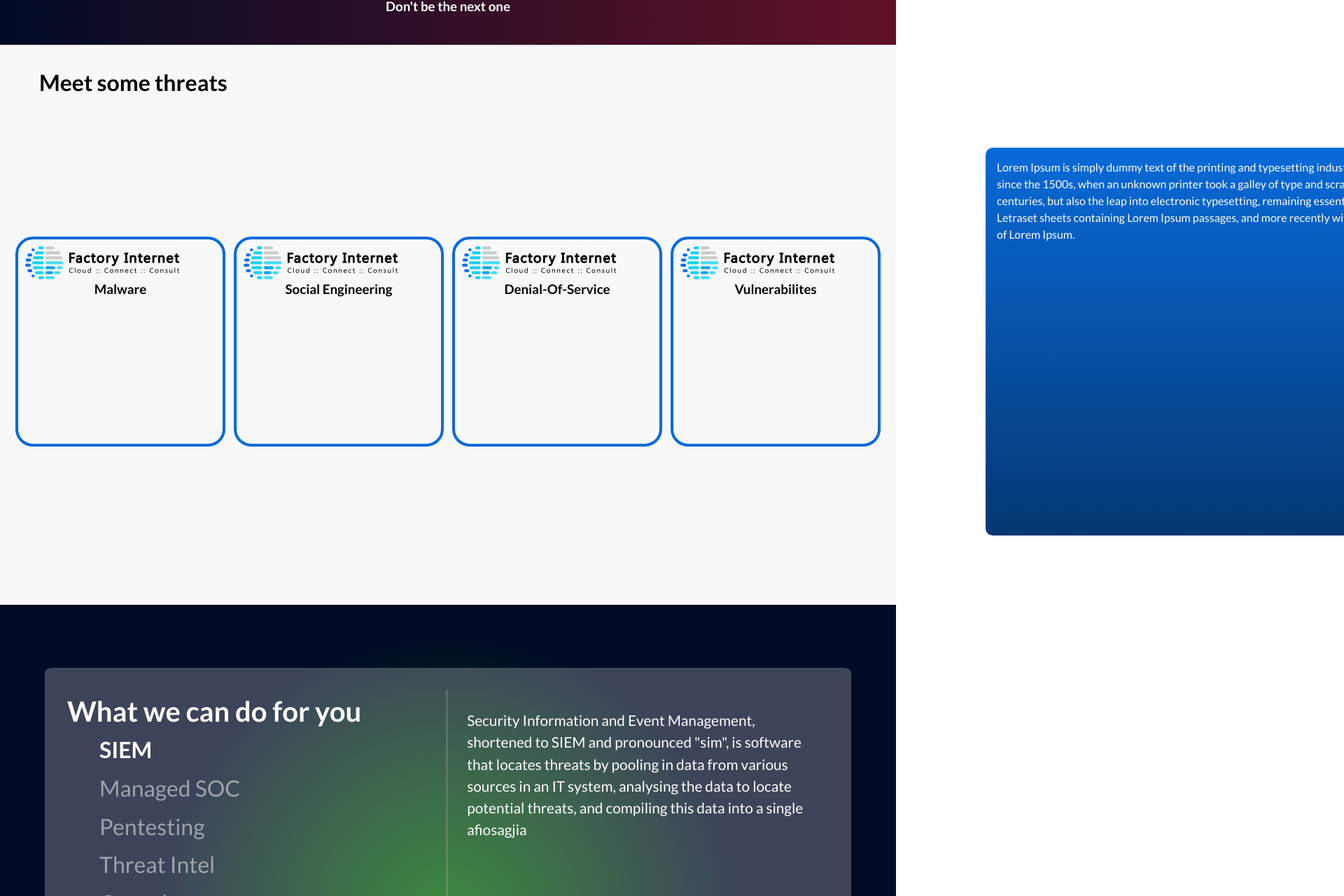
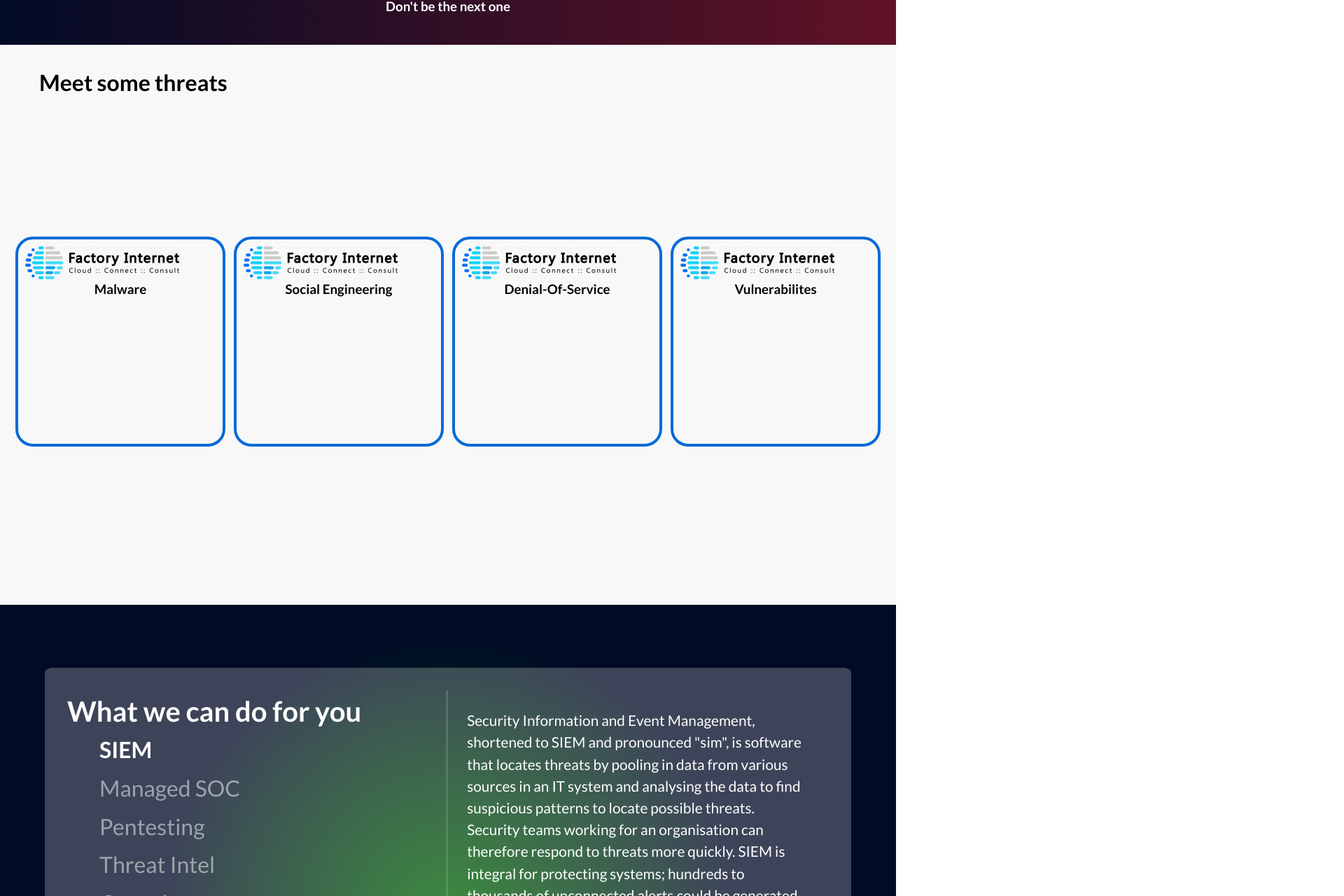
Before and after one commit to KennethOnGitHub/FactoryInternetWebsite2, a SvelteKit app: page / in a window 1280 px wide. Shown: the part 716-1996 px from the top of the page at 70% size, 1920 px wide, since content can reach past the window. Built offline with nearby package versions, Linux system fonts and the light colour scheme.

Commit message:
implemented some stuff with the carousel and also started filling in the information

```diff
--- a/src/routes/+page.svelte
+++ b/src/routes/+page.svelte
@@ -32,7 +32,15 @@
     </WhatWeDo>
 
     <footer>
-        <p>Made by Kenneth Knight</p>
+        <h2>
+            Contact Us
+        </h2>
+        <p>High Weald House, Bexhill-On-Sea, East Sussex, TN39 5ES </p>
+        <a href="mailto:sales@factoryinternet.co.uk">sales@factoryinternet.co.uk</a>
+        <p>(+44)1424 540175</p>
+        <a href = 'www.factoryinternet.co.uk'>www.factoryinternet.co.uk</a>
+
+        <p>Webpage made by Kenneth Knight</p>
 
     </footer>
 </body>
@@ -43,10 +51,10 @@
 
         display: grid;
         grid-template-columns: 1fr;
-        /* overflow-x: hidden; */
+        overflow-x: hidden;
     }
 
-    footer p {
-        color: black;
+    footer{
+        background-color: darkgrey;
     }
 </style>
--- a/src/routes/Carousel.svelte
+++ b/src/routes/Carousel.svelte
@@ -1,85 +1,76 @@
 <script>
-    import Slide from './Slide.svelte';
+    import rightArrow from '$lib/assets/right-arrow.svg';
 
-    import malwareImg from '$lib/assets/Factory-Internet-Logo-2019-220x47.webp'
-    import socialEngineeringImg from '$lib/assets/Factory-Internet-Logo-2019-220x47.webp'
-    import denialOfServiceImg from '$lib/assets/Factory-Internet-Logo-2019-220x47.webp'
-    import vulnerabilitiesImg from '$lib/assets/Factory-Internet-Logo-2019-220x47.webp'
+    export let CarouselSlides= [
+        {title: "Virus", content: ""},
+        {title: "Keylogger", content: ""},
+        {title: "Worm", content: ""},
+        {title: "Trojan", content: ""},
+        {title: "Spyware", content: ""},
+        {title: "Ransomware", content: ""},
+    ];
 
-    const malware = {title: "Malware", src: malwareImg, text:'Lorem isupm GANNNNNG 1 The industrial revolution and its consequences were realllll interesting guys'}
-    const socialEngineering = {title: "Social Engineering", src: socialEngineeringImg, text:'Lorem isupm GANNNNNG 2'}
-    const denialOfService = {title: "Denial-Of-Service", src: denialOfServiceImg, text:'Lorem isupm GANNNNNG 3'}
-    const vulnerabilities = {title: "Vulnerabilites", src: vulnerabilitiesImg, text:'Lorem isupm GANNNNNG 4'}
-
-    const Slides = [malware, socialEngineering, denialOfService, vulnerabilities]
-
-    let state = "nav-mode";
-    console.log("test");
-
+    let position = 0;
+    const displayedSlides = 4;
 </script>
 
-<div class = {state + " container"}>
-    <nav>
-        {#each Slides as slide}
-        <button on:click={() => state = slide.title + "-mode"}>
-            <Slide {...slide}/>
-        </button>
-    {/each}
-    </nav>
+<div class= 'carousel'>
+    <button on:click={() => {if (position > 0) {position -= 1}}}>
+        <img class = 'left' src = {rightArrow} alt = 'Left'>
+    </button>
 
-    <div class = 'wrapper'>
-        <div class = 'content'>
-            <p>
-                Lorem Ipsum is simply dummy text of the printing and typesetting industry. Lorem Ipsum has been the industry's standard dummy text ever since the 1500s, when an unknown printer took a galley of type and scrambled
-                it to make a type specimen book. It has survived not only five centuries, but also the leap into electronic typesetting, remaining essentially unchanged. It was popularised in the 1960s with the release of
-                Letraset sheets containing Lorem Ipsum passages, and more recently with desktop publishing software like Aldus PageMaker including versions of Lorem Ipsum.
-            </p>
-        </div>
+    <div class = 'slide-container'>
+        {#each CarouselSlides.slice(position, position + displayedSlides) as slide}
+            <div class = 'slide'>
+                <h3>{slide.title}</h3>
+                <p>{slide.content}</p>
+            </div>
+        {/each}
     </div>
 
+    <button on:click={() => {if (position < CarouselSlides.length - displayedSlides) {position += 1}}}>
+        <img src = {rightArrow} alt = 'Right'>
+    </button>
 </div>
 
 <style>
-    .container {
-        display: grid;
-        grid-template-columns: 1fr 1fr;
-        width: 200vw;
-        height: 100%;
-        /* not sure why height 100% works tbh, no time to figure it out tho */
-
-        position: relative;
-        left: -100%;
+    .carousel {
+        display: flex;
+        justify-content: space-between;
+        align-items: center;
+        height: 80%;
     }
 
-    nav {
-        flex-grow: 1;
 
-        display: flex;
-        align-items: center;
-        justify-content: center;
+    .slide-container {
+        display: grid;
+
+        grid-template-columns: repeat(4, 1fr);
+        grid-gap: 1em;
+
+        height: 100%;
+        width: 80%;
+    }
+
+    .slide {
+        height: 100%;
+        border-radius: 5px;
+        padding: 1em;
+        border: solid white 2px;
+        background-color: #ffffff30;
     }
 
     button {
-        background: transparent;
+        height: 40px;
+        width: 40px;
+        background-color: transparent;
         border: none;
         cursor: pointer;
     }
 
-    .wrapper {
-        display: flex;
-        justify-content: center;
-        align-items: center;
+    .left {
+        transform: rotate(180deg);
     }
 
-    .content {
-        background-image: linear-gradient(to bottom, #086AD8, #043872);
-        width: 80%;
-        height: 80%;
-        border-radius: 10px;
-        padding: 1em;
-    }
 
-    .nav-mode {
-        left:0;
-    }
 </style>
--- a/src/routes/ServicesBox.svelte
+++ b/src/routes/ServicesBox.svelte
@@ -1,17 +1,18 @@
 <script>
     const services = [
-        {name: "SIEM", mode:"active", content: `Security Information and Event Management, shortened to SIEM and pronounced "sim", is software that locates threats by pooling in data from various sources in an IT system, analysing
-        the data to locate potential threats, and compiling this data into a single afiosagjia `},
+        {name: "SIEM", mode:"active", content: `Security Information and Event Management, shortened to SIEM and pronounced "sim", is software that locates threats by pooling in data from various sources in an IT system and
+        analysing the data to find suspicious patterns to locate possible threats. Security teams working for an organisation can therefore respond to threats more quickly. SIEM is integral for protecting systems; hundreds to thousands of
+        unconnected alerts could be generated from isolated tools, making it difficult for security teams to locate and fight the real threats.`},
 
-        {name: "Managed SOC", mode:"inactive", content: `SOC - Lorem Ipsum is simply dummy text of the printing and typesetting industry. Lorem Ipsum has been the industry's standard dummy text ever since the 1500s,
-        when an unknown printer took a galley of type and scrambled it to make a type specimen book. It has survived not only five centuries, but also the leap into electronic typesetting,
-        remaining essentially unchanged. It was popularised in the 1960s with the release of Letraset sheets containing Lorem Ipsum passages, and more recently with desktop publishing software
-        like Aldus PageMaker including versions of Lorem Ipsum`},
+        {name: "Managed SOC", mode:"inactive", content: `A Security Operations Center is a team of cybersecurity professionals that continuously monitors and manages the security of an organisations IT systems. A SOC works non-stop
+        to detect and prevent threats before they cause harm, investigate suspicious activity, and respond to incidents if they do happen. After any incidents, a SOC team works to patch vulnerabilities in a system and restore it
+        to operational condition. \n
+        Using an external Managed SOC compared to an in-house SOC allows your organisation to focus on its primary goals, leaving the burden of managing security to the experts.`},
+        // no clue why the newline doesn't work, no time to figure it out
 
-        {name: "Pentesting", mode:"inactive", content: `PEN - Lorem Ipsum is simply dummy text of the printing and typesetting industry. Lorem Ipsum has been the industry's standard dummy text ever since the 1500s,
-        when an unknown printer took a galley of type and scrambled it to make a type specimen book. It has survived not only five centuries, but also the leap into electronic typesetting,
-        remaining essentially unchanged. It was popularised in the 1960s with the release of Letraset sheets containing Lorem Ipsum passages, and more recently with desktop publishing software
-        like Aldus PageMaker including versions of Lorem Ipsum`},
+        {name: "Pentesting", mode:"inactive", content: `Penetration testing is a method of identifying critical security flaws in a system by simulating a cyberattack on a system. By getting into the shoes of threat actors,
+        cybersecurity experts can find vulnerabilities before threat actors do. This could, for example, involve testing inputs of systems to find vulnerabilities to injection attacks or attempting to social engineer members of
+        your organisation to find 'human' vulnerabilities.`},
 
         {name: "Threat Intel", mode:"inactive", content: `Threat Intel - Lorem Ipsum is simply dummy text of the printing and typesetting industry. Lorem Ipsum has been the industry's standard dummy text ever since the 1500s,
         when an unknown printer took a galley of type and scrambled it to make a type specimen book. It has survived not only five centuries, but also the leap into electronic typesetting,
--- a/src/routes/Threats.svelte
+++ b/src/routes/Threats.svelte
@@ -1,14 +1,67 @@
 <script>
+    import Slide from './Slide.svelte';
+
+    import malwareImg from '$lib/assets/Factory-Internet-Logo-2019-220x47.webp'
+    import socialEngineeringImg from '$lib/assets/Factory-Internet-Logo-2019-220x47.webp'
+    import denialOfServiceImg from '$lib/assets/Factory-Internet-Logo-2019-220x47.webp'
+    import vulnerabilitiesImg from '$lib/assets/Factory-Internet-Logo-2019-220x47.webp'
     import Carousel from './Carousel.svelte';
+
+    const Topics = [
+        {slide: {title: "Malware", src: malwareImg, text:'Lorem isupm GANNNNNG 1 The industrial revolution and its consequences were realllll interesting guys'},
+        content: `Mal - The Crimean War was a very important war of the 19th century. It saw France under Napoleon III stand up to Russia's claims over churches in the Ottoman empire.
+        From this it grew into a larger conflict, where Britain, France, Sardinia-Piedmont and the Ottomans faced off against Russia. The coalition of the Western powers came out victorious, but what if this changed?
+        If Russia won the war, would they have taken the entire Balkans, paving the way for global domination?`},
+
+        {slide: {title: "Social Engineering", src: socialEngineeringImg, text:'Lorem isupm GANNNNNG 2'},
+        content: `Soc - The Crimean War was a very important war of the 19th century. It saw France under Napoleon III stand up to Russia's claims over churches in the Ottoman empire.
+        From this it grew into a larger conflict, where Britain, France, Sardinia-Piedmont and the Ottomans faced off against Russia. The coalition of the Western powers came out victorious, but what if this changed?
+        If Russia won the war, would they have taken the entire Balkans, paving the way for global domination?`},
+
+        {slide: {title: "Denial-Of-Service", src: denialOfServiceImg, text:'Lorem isupm GANNNNNG 3'},
+        content: `The Crimean War was a very important war of the 19th century. It saw France under Napoleon III stand up to Russia's claims over churches in the Ottoman empire.
+        From this it grew into a larger conflict, where Britain, France, Sardinia-Piedmont and the Ottomans faced off against Russia. The coalition of the Western powers came out victorious, but what if this changed?
+        If Russia won the war, would they have taken the entire Balkans, paving the way for global domination?`},
+
+        {slide: {title: "Vulnerabilites", src: vulnerabilitiesImg, text:'Lorem isupm GANNNNNG 4'},
+        content: `The Crimean War was a very important war of the 19th century. It saw France under Napoleon III stand up to Russia's claims over churches in the Ottoman empire.
+        From this it grew into a larger conflict, where Britain, France, Sardinia-Piedmont and the Ottomans faced off against Russia. The coalition of the Western powers came out victorious, but what if this changed?
+        If Russia won the war, would they have taken the entire Balkans, paving the way for global domination?`},
+    ]
+
+
+    let navigating = true;
+    let contentIndex = 0;
+
+    console.log("test");
+
 </script>
 
-<div>
+<div class = "threats-page">
     <h1 class = "header" id="2">Meet some threats</h1>
-    <Carousel />
+
+    <div class = {(navigating? "nav-mode" : "") + " container"}>
+        <nav>
+            {#each Topics as {slide}, i}
+            <button on:click={() => {navigating = false; contentIndex = i}}>
+                <Slide {...slide}/>
+            </button>
+        {/each}
+        </nav>
+
+        <div class = 'wrapper'>
+            <div class = 'content'>
+                <h2>{Topics[contentIndex].slide.title}</h2>
+                <Carousel />
+                <button on:click = {() => navigating = true}>Back</button>
+            </div>
+        </div>
+
+    </div>
 </div>
 
 <style>
-    div {
+    .threats-page {
         display: flex;
         flex-direction: column;
         background-color: #F8F8F8;
@@ -22,6 +75,54 @@
         padding-left: 56px;
     }
 
+    .container {
+        display: grid;
+        grid-template-columns: 1fr 1fr;
+        width: 200vw;
+        height: 100%;
+        /* not sure why height 100% works tbh, no time to figure it out tho */
+
+        position: relative;
+        left: -100%;
+
+        transition: position, 1s;
+    }
+
+    nav {
+        flex-grow: 1;
+
+        display: flex;
+        align-items: center;
+        justify-content: center;
+    }
+
+    button {
+        background: transparent;
+        border: none;
+        cursor: pointer;
+    }
+
+    .wrapper {
+        display: flex;
+        justify-content: center;
+        align-items: center;
+    }
+
+    .content {
+        background-image: linear-gradient(to bottom, #086AD8, #043872);
+        width: 80%;
+        height: 80%;
+        border-radius: 10px;
+        padding: 1em;
+    }
+
+    h2 {
+        text-decoration: underline;
+    }
+
+    .nav-mode {
+        left:0;
+    }
 
 
 </style>
```
Also changed, not shown: src/lib/assets/right-arrow.svg (added).
